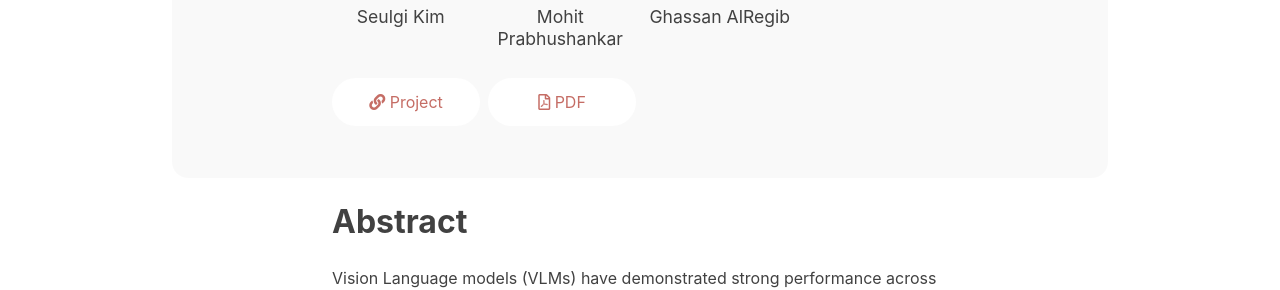
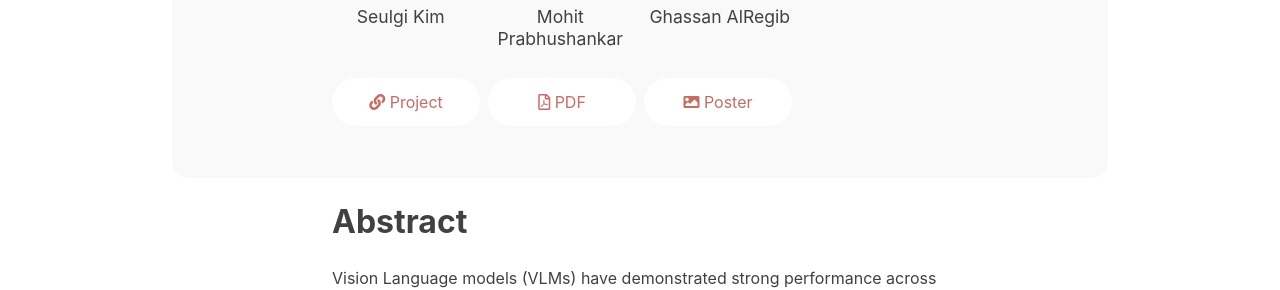
Before and after one commit to skvictoria/skvictoria.github.io, a Jekyll site: the page built from _posts/papers/2026-04-30-icip2026.md, in a window 1280 px wide. Shown: the part 377-667 px from the top of the page. Built offline with Jekyll 4.4.1, drawn with Linux system fonts in a browser that asks for light colours; nearby versions of some CDN libraries; some web fonts are replaced.

Commit message:
Add poster link to ICIP 2026 paper metadata

```diff
--- a/_posts/papers/2026-04-30-icip2026.md
+++ b/_posts/papers/2026-04-30-icip2026.md
@@ -18,6 +18,7 @@ year:
   - 2026
 url: /papers/icip2026
 pdf: https://arxiv.org/pdf/2604.16264
+poster: /papers/poster_2026ICIP.pdf
 selected: false
 type: poster
 featured: false
```
